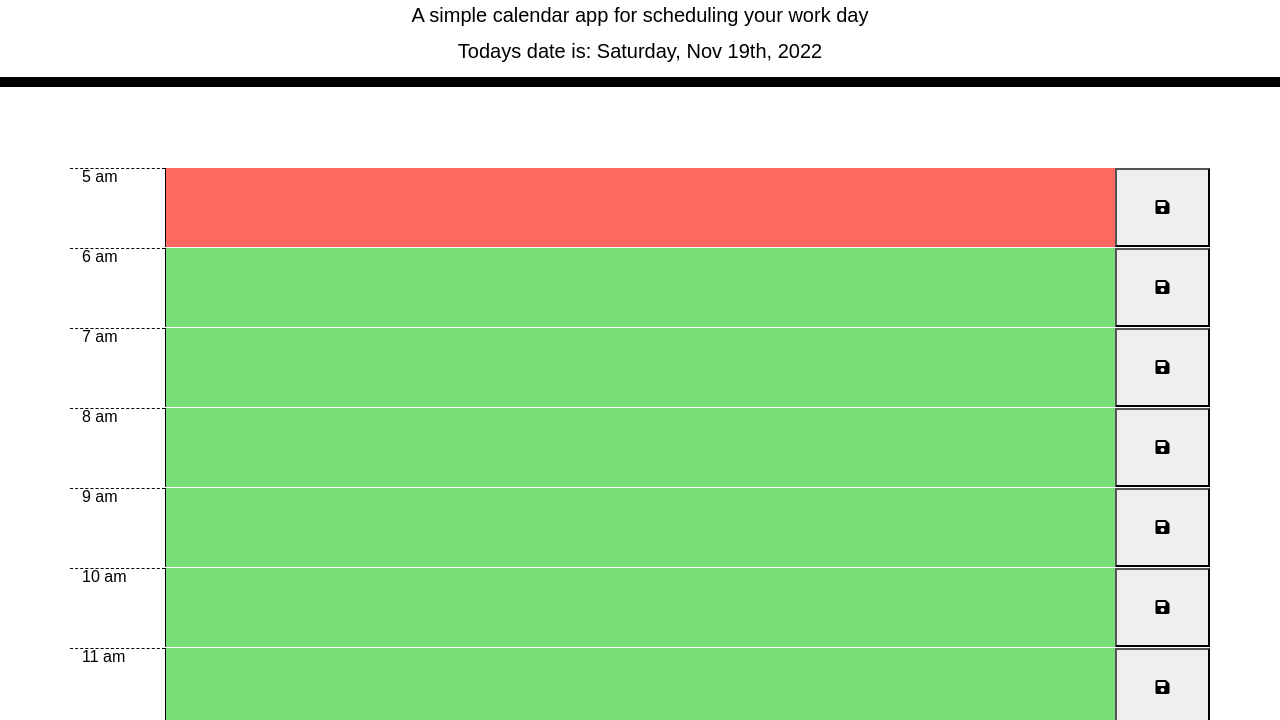
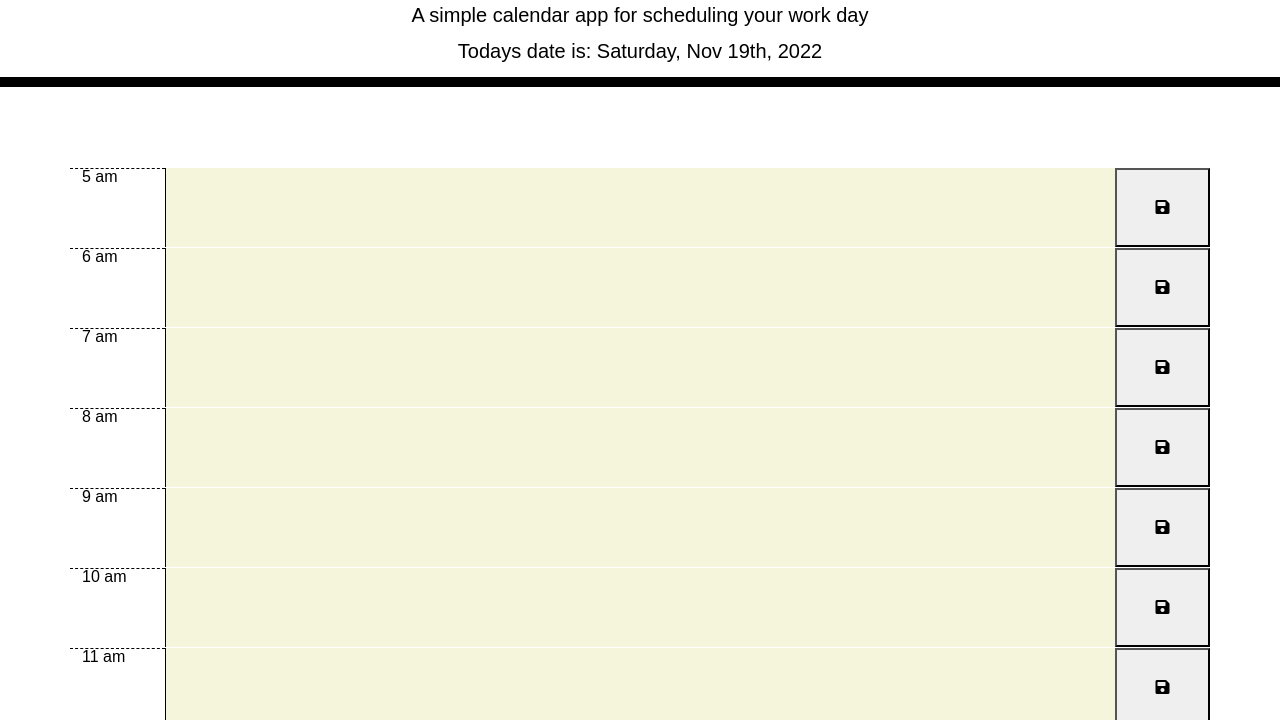
Before and after one commit to EMA1970/theAmazingScheduler, a plain HTML site: page index.html in a window 1280 px wide. Shown: the part 80-800 px from the top of the page. Drawn offline with nearby package versions, Linux system fonts and the light colour scheme.

Commit message:
editing screenshot

```diff
--- a/Assets/css/style.css
+++ b/Assets/css/style.css
@@ -10,7 +10,7 @@ body {
 }
 
 textarea {
-  background: transparent;
+  background: beige;
   color: transparent;
   border: none;
   resize: none;
```
Also changed, not shown: Assets/05-third-party-apis-homework-demo.gif (deleted), screenshot.jpg.png (added), 3 other files.
